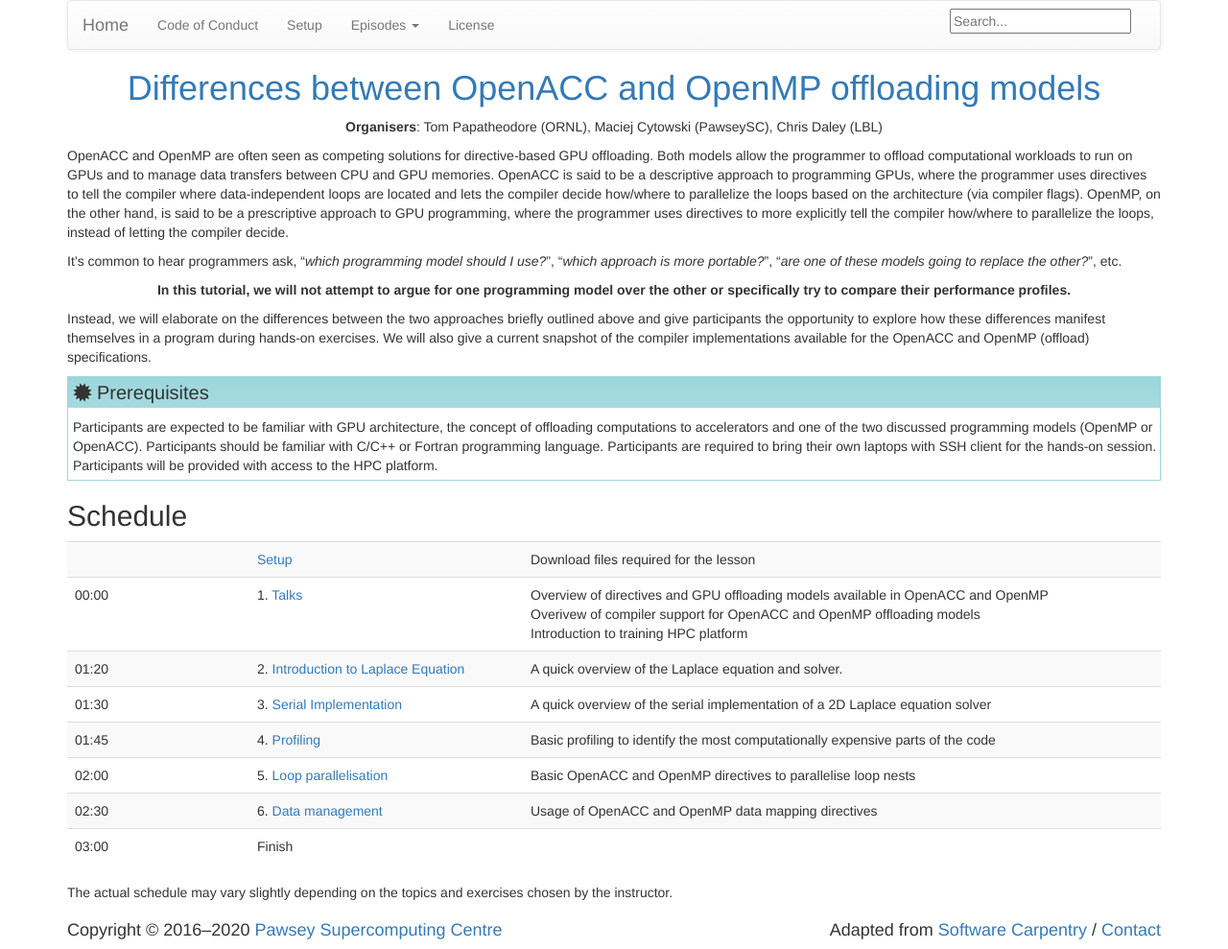
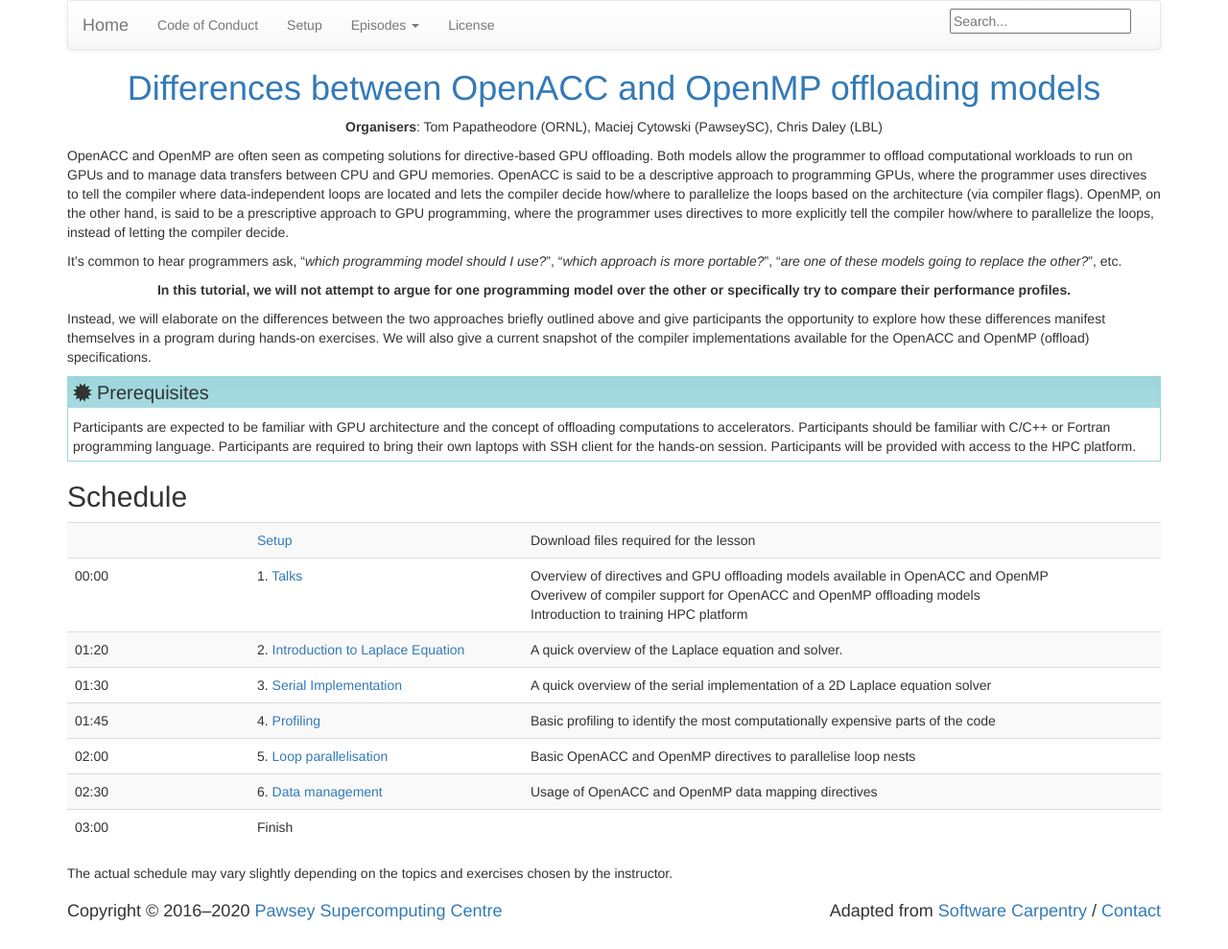
Before and after one commit to PawseySC/sc20-gpu-offloading, a Jekyll site: the page built from index.md, in a window 1280 px wide. Shown: the whole page at 96% size. Built offline with Jekyll 4.4.1, drawn with Linux system fonts in a browser that asks for light colours.

Commit message:
changing requirements

```diff
--- a/index.md
+++ b/index.md
@@ -13,6 +13,6 @@ Instead, we will elaborate on the differences between the two approaches briefly
 
 > ## Prerequisites
 >
-> Participants are expected to be familiar with GPU architecture, the concept of offloading computations to accelerators and one of the two discussed programming models (OpenMP or OpenACC). Participants should be familiar with C/C++ or Fortran programming language.
+> Participants are expected to be familiar with GPU architecture and the concept of offloading computations to accelerators. Participants should be familiar with C/C++ or Fortran programming language.
 > Participants are required to bring their own laptops with SSH client for the hands-on session. Participants will be provided with access to the HPC platform.
 {: .prereq}
```
Also changed, not shown: 17 other files.
